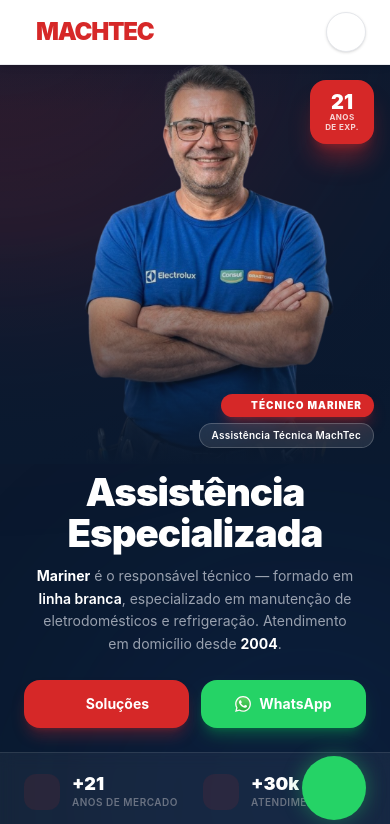
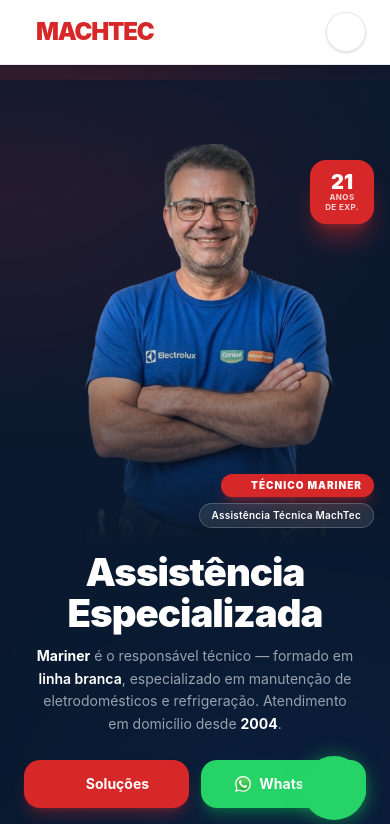
Before and after one commit to Cloves-Neto/landingpage-machtec, a React (Vite) app: page / in a window 390 px wide. Shown: the top 824 px of the page. Built offline with nearby package versions, Linux system fonts and the light colour scheme; some icons are missing.

Commit message:
style: add padding-top to mobile hero to prevent navbar overlap

```diff
--- a/src/components/sections/home/HeroSection.tsx
+++ b/src/components/sections/home/HeroSection.tsx
@@ -30,7 +30,7 @@
   }, []);
 
   return (
-    <section className="relative min-h-screen bg-dark overflow-hidden flex flex-col">
+    <section className="relative min-h-screen bg-dark overflow-hidden flex flex-col pt-20 md:pt-0">
 
       {/* Background Glows */}
       <div className="absolute top-0 left-0 w-[600px] h-[600px] bg-primary/20 rounded-full blur-[120px] -translate-x-1/2 -translate-y-1/2 pointer-events-none" />
```
